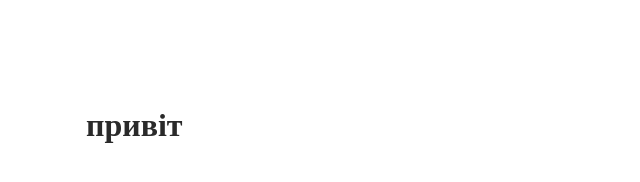
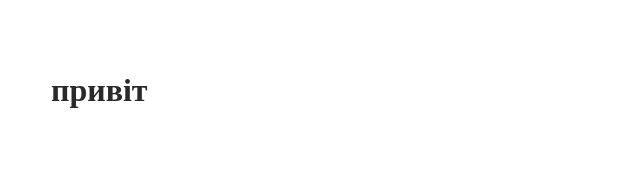
Before and after one commit to SvistPetro/test-2, a plain HTML site: page index.html in a window 1280 px wide. Shown: the whole page, without its empty margins (0-640 px from the left). Drawn offline with Linux system fonts and the light colour scheme.

```diff
--- a/css/styles.css
+++ b/css/styles.css
@@ -1,5 +1,5 @@
 body {
     background-color: #fff;
     color: #2a2a2a;
-    padding: 78px;
+    padding: 43px;
 }
```
